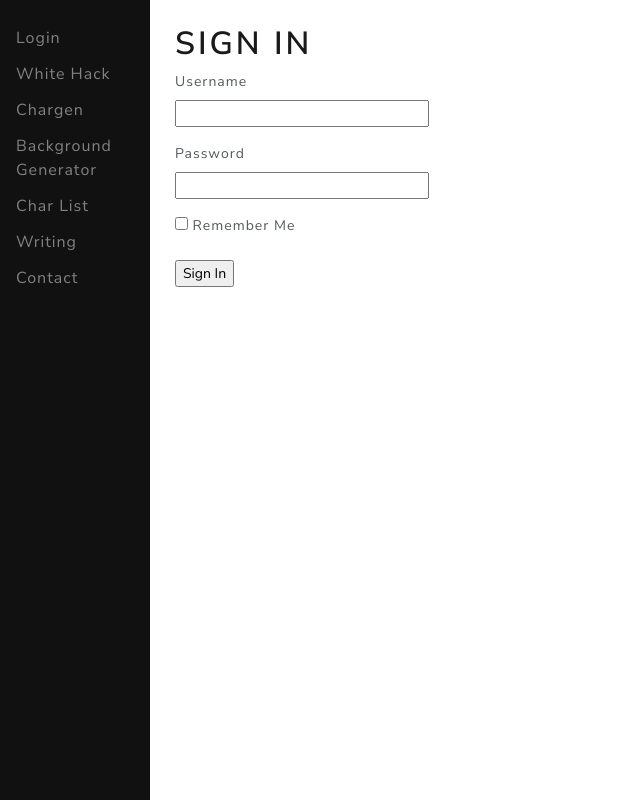
After one commit to alyxstraysa/suldrunswish, a Flask app: page /login in a window 1320 px wide. The commit adds this page. Shown: the whole page, without its empty margins (0-640 px from the left). Run offline with Flask 2, Linux system fonts and the light colour scheme; some libraries are stand-ins or nearby versions.

Commit message:
added login functionality

```diff
--- a/app.py
+++ b/app.py
@@ -1,7 +1,11 @@
-from flask import Flask, session, request, jsonify, render_template, url_for
+from flask import Flask, session, request, jsonify, render_template, url_for, flash, redirect
+from werkzeug.security import check_password_hash
 import logging
+from forms import LoginForm
 from markupsafe import escape
-from flask_login import LoginManager, UserMixin
+from flask_login import LoginManager, UserMixin, current_user, login_user, logout_user, login_required
+from werkzeug.urls import url_parse
+
 import os
 import pandas as pd
 import numpy as np
@@ -18,26 +22,103 @@ if os.environ.get('VIRTUAL_ENV') == '/Users/kitsundere/suldrunswish/venv':
     from secret import *
     conn = psycopg2.connect(DATABASE_URL, sslmode='require',
                             database=DATABASE, user=USER, password=PASSWORD)
+    app.config['SECRET_KEY'] = SECRET_KEY
     print("Login Successful!")
 else:
+    app.logger.debug("Starting database connection...")
     conn = psycopg2.connect(os.environ.get('DATABASE_URL_KEI'), sslmode='require',
                             database=os.environ.get('DATABASE'), user=os.environ.get('USER'), password=os.environ.get('PASSWORD'))
     app.logger.debug("Database connection successful!")
 
+
+class User(UserMixin):
+    def __init__(self):
+        self.user_id = None
+        self.username = None
+        self.password = None
+        self.email = None
+
+    def get_id(self):
+        return self.username
+
+
+def user_lookup(username):
+    command = (
+        """
+        SELECT *
+        FROM login
+        WHERE username = %s
+        """
+    )
+
+    data = (username,)
+    cur = conn.cursor()
+    cur.execute(command, data)
+    results = cur.fetchone()
+    cur.close()
+
+    if results == None:
+        print("No user found!")
+        return None
+    else:
+        current_user = {
+            "user_id": results[0],
+            "username": results[1],
+            "password": results[2],
+            "email": results[3]
+        }
+        return current_user
+
+
+def id_lookup(username):
+    command = (
+        """
+        SELECT *
+        FROM login
+        WHERE username = %s
+        """
+    )
+
+    data = (username,)
+    cur = conn.cursor()
+    cur.execute(command, data)
+    results = cur.fetchone()
+    cur.close()
+
+    if results == None:
+        print("No id found!")
+        return None
+    else:
+        logged_in_user_dict = {
+            "user_id": results[0],
+            "username": results[1],
+            "password": results[2],
+            "email": results[3]
+        }
+
+        logged_in_user = User()
+        logged_in_user.user_id = logged_in_user_dict['user_id']
+        logged_in_user.username = logged_in_user_dict['username']
+        logged_in_user.password = logged_in_user_dict['password']
+        logged_in_user.email = logged_in_user_dict['email']
+
+        return logged_in_user
+
+
 # Login Logic
 login_manager = LoginManager()
 login_manager.init_app(app)
+login_manager.login_view = 'login'
 
 
 @ login_manager.user_loader
 def load_user(user_id):
-    return UserMixin.get_id(user_id)
+    user = id_lookup(user_id)
+    return user
 
 
 @ app.route('/')
 def index():
-    app.logger.debug("The environment is heroku: %s",
-                     os.environ.get('IS_HEROKU'))
     # app.logger.info('this is an INFO message')
     # app.logger.warning('this is a WARNING message')
     # app.logger.error('this is an ERROR message')
@@ -73,9 +154,36 @@ def charlist():
     return render_template('charlist.html', char_list=char_list)
 
 
-@ app.route("/submit", methods=["POST"])
-def post_to_db():
-    pass
+@app.route('/profile')
+@login_required
+def profile():
+    return render_template('profile.html')
+
+
+@app.route('/login', methods=['GET', 'POST'])
+def login():
+    if current_user.is_authenticated:
+        return redirect(url_for('profile'))
+    form = LoginForm()
+    if form.validate_on_submit():
+        user_dict = user_lookup(username=form.username.data)
+        if user_dict is None or (check_password_hash(user_dict['password'], form.password.data) == False):
+            print("Invalid username or password!")
+            return redirect(url_for('login'))
+        user = User()
+        user.user_id = user_dict['user_id']
+        user.username = user_dict['username']
+        user.password = user_dict['password']
+        user.email = user_dict['email']
+        login_user(user, remember=form.remember_me.data)
+        return render_template('profile.html')
+    return render_template('login.html', title='Sign In', form=form)
+
+
+@app.route('/logout')
+def logout():
+    logout_user()
+    return redirect(url_for('index'))
 
 
 if __name__ == '__main__':
--- /dev/null
+++ b/forms.py
@@ -0,0 +1,10 @@
+from flask_wtf import FlaskForm
+from wtforms import StringField, PasswordField, BooleanField, SubmitField
+from wtforms.validators import DataRequired
+
+
+class LoginForm(FlaskForm):
+    username = StringField('Username', validators=[DataRequired()])
+    password = PasswordField('Password', validators=[DataRequired()])
+    remember_me = BooleanField('Remember Me')
+    submit = SubmitField('Sign In')
--- a/templates/background.html
+++ b/templates/background.html
@@ -1,4 +1,4 @@
-{% extends "index.html" %} {% block content %}
+{% extends "base.html" %} {% block content %}
 
 <p>{{random_background}}</p>
 {% endblock %}
--- /dev/null
+++ b/templates/base.html
@@ -0,0 +1,39 @@
+<!DOCTYPE html>
+<title>Praise The Tsun</title>
+
+<head>
+    <link rel="stylesheet" href="/static/css/bootstrap.min.css" />
+    <link rel="stylesheet" href="/static/css/customrobo.css" />
+
+    <link rel="icon"
+        type="image/png"
+        href="/static/favicon.png">
+
+    <script src="https://code.jquery.com/jquery-3.5.1.min.js"
+        integrity="sha256-9/aliU8dGd2tb6OSsuzixeV4y/faTqgFtohetphbbj0="crossorigin="anonymous"></script>
+    {% block jsload %}
+    {% endblock %}
+</head>
+
+<!-- Side navigation -->
+<div class="sidenav">
+    {% if current_user.is_anonymous %}
+    <a href="{{ url_for('login') }}">Login</a>
+    {% else %}
+    <a href="{{ url_for('profile')}}">Profile</a>
+    <a href="{{ url_for('logout') }}">Logout</a>
+    {% endif %}
+    <a href="{{url_for('index')}}">White Hack</a>
+    <a href="{{url_for('chargen')}}">Chargen</a>
+    <a href="{{url_for('background')}}">Background Generator</a>
+    <a href="{{url_for('charlist')}}">Char List</a>
+    <a href="#">Writing</a>
+    <a href="#">Contact</a>
+</div>
+
+<div class="container main">
+    <div class="mainlayout"></div>
+    {% block content %}
+
+    {% endblock %}
+</div>
--- a/templates/chargen.html
+++ b/templates/chargen.html
@@ -1,4 +1,4 @@
-{% extends "index.html" %} {% block jsload %}
+{% extends "base.html" %} {% block jsload %}
 
 <script src="/static/js/chargen.js"></script>
 
--- a/templates/charlist.html
+++ b/templates/charlist.html
@@ -1,4 +1,4 @@
-{% extends "index.html" %} {% block jsload %}
+{% extends "base.html" %} {% block jsload %}
 
 <script src="/static/js/chargen.js"></script>
 
--- a/templates/example.html
+++ b/templates/example.html
@@ -1,4 +1,4 @@
-{% extends "index.html" %} {% block content %}
+{% extends "base.html" %} {% block content %}
 <div class="container">
   <h1>A Far and Distant Land</h1>
   <blockquote class="blockquote">
--- /dev/null
+++ b/templates/login.html
@@ -0,0 +1,18 @@
+{% extends "base.html" %}
+
+{% block content %}
+<h1>Sign In</h1>
+<form action="" method="post" novalidate>
+    {{ form.hidden_tag() }}
+    <p>
+        {{ form.username.label }}<br>
+        {{ form.username(size=32) }}
+    </p>
+    <p>
+        {{ form.password.label }}<br>
+        {{ form.password(size=32) }}
+    </p>
+    <p>{{ form.remember_me() }} {{ form.remember_me.label }}</p>
+    <p>{{ form.submit() }}</p>
+</form>
+{% endblock %}
--- /dev/null
+++ b/templates/profile.html
@@ -0,0 +1,5 @@
+{% extends "index.html" %} {% block content %}
+
+<h1>Hi, {{ current_user.username}}</h1>
+<p>This is your profile!</p>
+{% endblock %}
```
Also changed, not shown: templates/index.html (+2 -30 lines).
